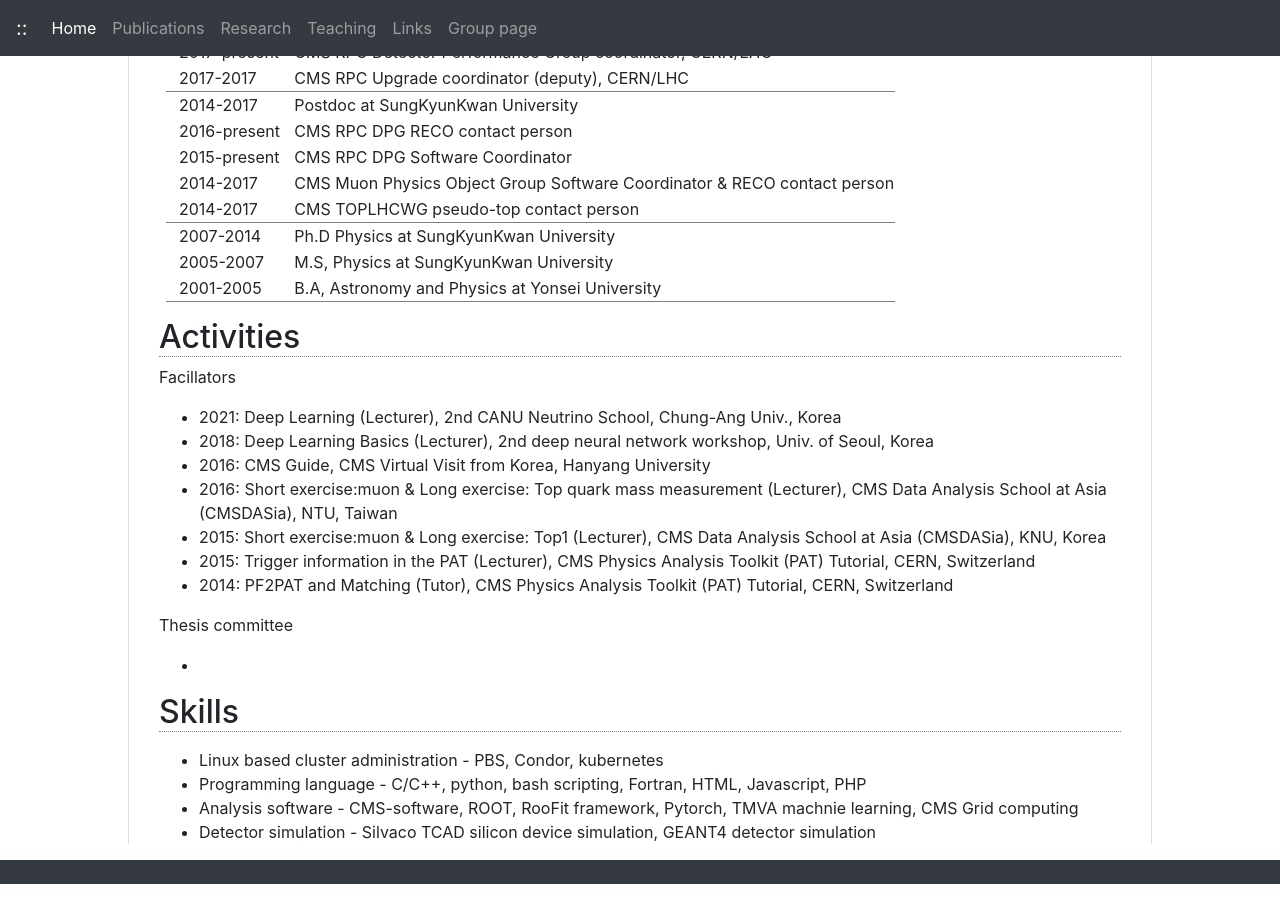
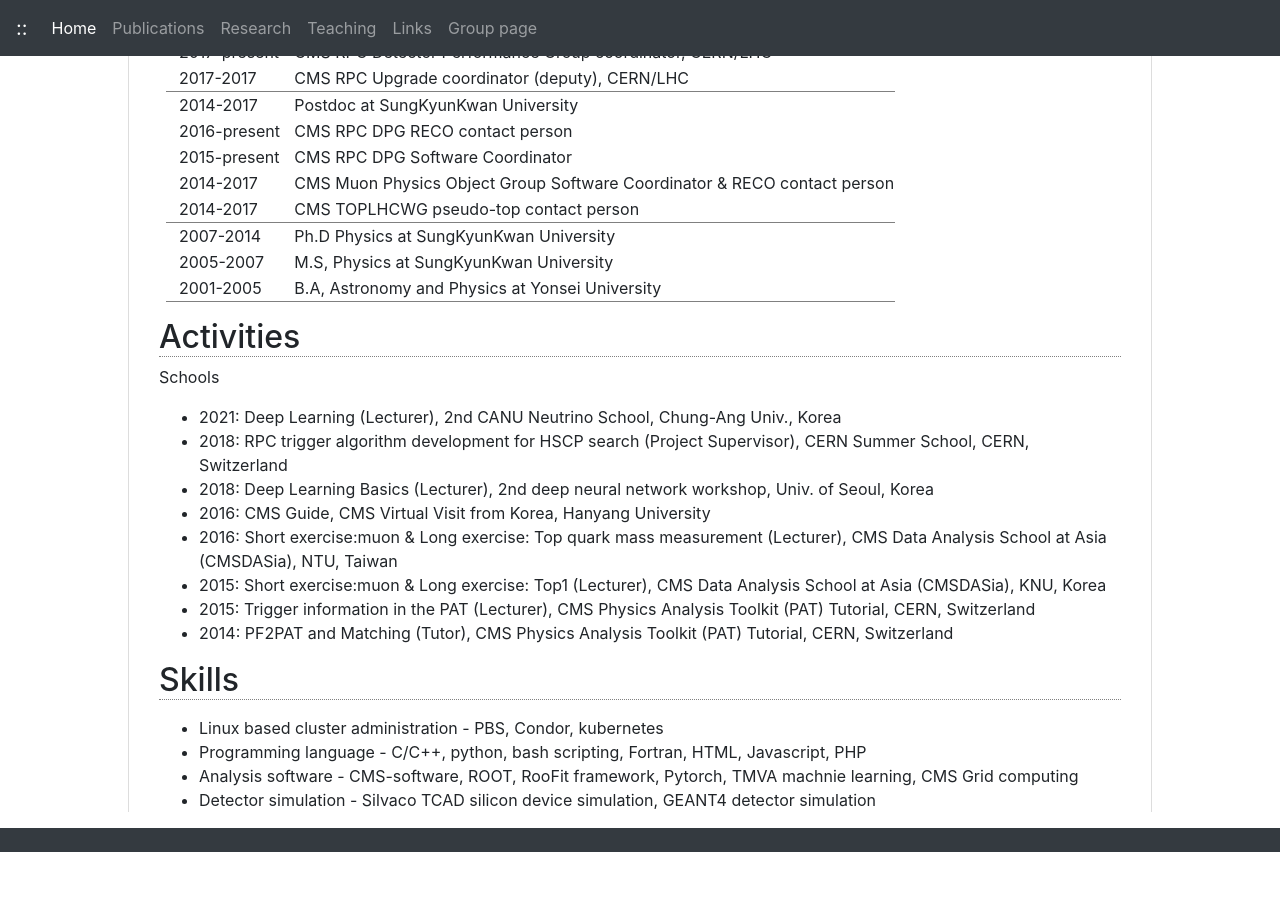
Before and after one commit to jhgoh/jhgoh.github.io, a Jekyll site: the page built from index.html, in a window 1280 px wide and 900 px high, scrolled down 1047 px. Built offline with Jekyll 4.4.1, drawn with Linux system fonts in a browser that asks for light colours; nearby versions of some CDN libraries; after the commit the page ends 1915 px from its top, so only the background shows below that.

Commit message:
Update index.html

```diff
--- a/index.html
+++ b/index.html
@@ -99,22 +99,16 @@ table.cv-table tr.linebot {border-bottom:1px solid gray}
 
 <h2>Activities</h2>
 <p>
-Facillators
+Schools
 <ul>
   <li>2021: Deep Learning (Lecturer), 2nd CANU Neutrino School, Chung-Ang Univ., Korea</li>
+  <li>2018: RPC trigger algorithm development for HSCP search (Project Supervisor), CERN Summer School, CERN, Switzerland</li>
   <li>2018: Deep Learning Basics (Lecturer), 2nd deep neural network workshop, Univ. of Seoul, Korea</li>
   <li>2016: CMS Guide, CMS Virtual Visit from Korea, Hanyang University</li>
   <li>2016: Short exercise:muon & Long exercise: Top quark mass measurement (Lecturer), CMS Data Analysis School at Asia (CMSDASia), NTU, Taiwan</li>
   <li>2015: Short exercise:muon & Long exercise: Top1 (Lecturer), CMS Data Analysis School at Asia (CMSDASia), KNU, Korea</li>
   <li>2015: Trigger information in the PAT (Lecturer), CMS Physics Analysis Toolkit (PAT) Tutorial, CERN, Switzerland</li>
   <li>2014: PF2PAT and Matching (Tutor), CMS Physics Analysis Toolkit (PAT) Tutorial, CERN, Switzerland</li>
-</ul>
-</p>
-
-<p>
-Thesis committee
-<ul>
-  <li></li>
 </ul>
 </p>
 
```
